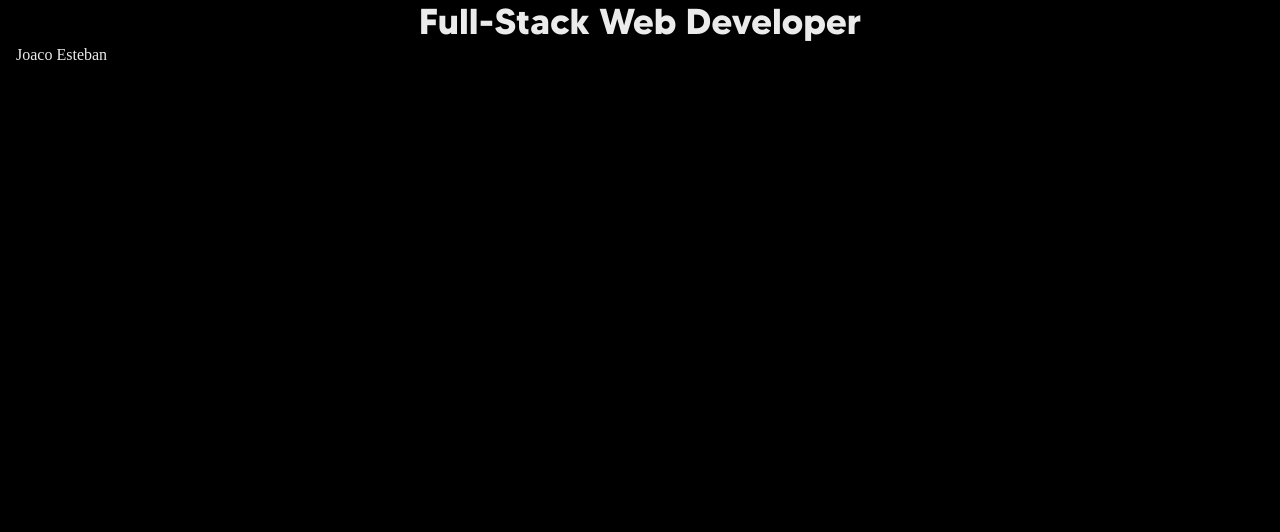
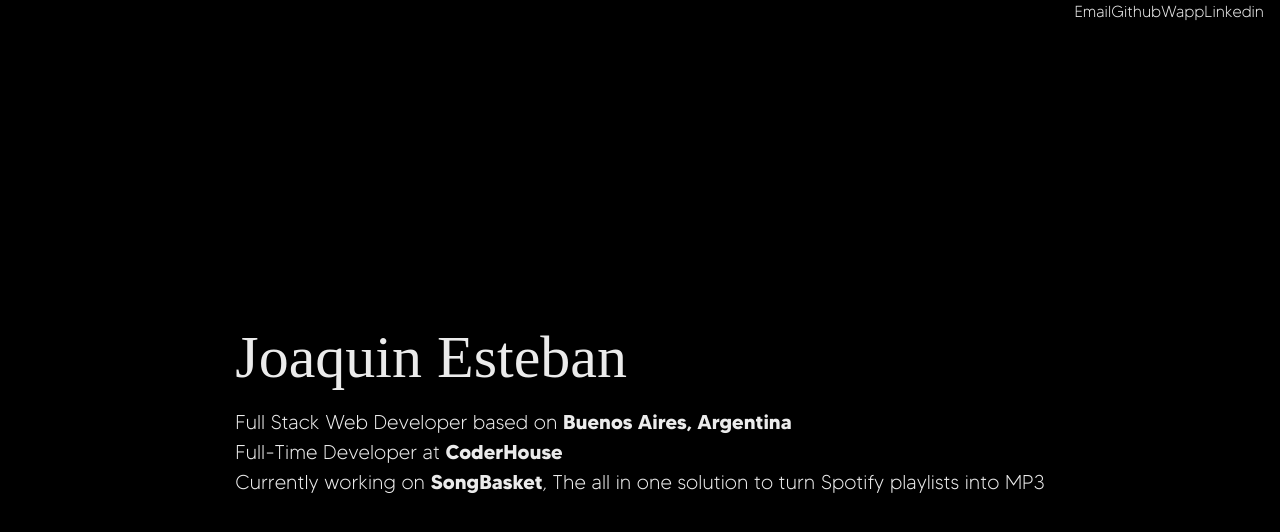
Before and after one commit to JoacoEsteban/joacoesteban-portfolio, a Next.js app: page / in a window 1280 px wide. Shown: the top 532 px of the page. Built offline with nearby package versions, Linux system fonts and the light colour scheme.

Commit message:
IMPROVE, structure, texts

```diff
--- /dev/null
+++ b/components/Background/Background.module.scss
@@ -0,0 +1,10 @@
+.background {
+  top: 0;
+  left: 0;
+  width: 100vw;
+  height: 100vh;
+  // background-color: red;
+
+  position: absolute;
+  pointer-events: none;
+}
--- /dev/null
+++ b/components/Background/Background.tsx
@@ -0,0 +1,10 @@
+import { Box, Heading, Text } from '@chakra-ui/react'
+import styles from './Background.module.scss'
+
+
+export default function Hero () {
+  return (
+    <div className={styles.background}>
+    </div>
+  )
+}
--- /dev/null
+++ b/components/Header.tsx
@@ -0,0 +1,23 @@
+import { Box, Flex, Heading, Text } from '@chakra-ui/react'
+// import { Button, Flex } from '@chakra-ui/react'
+
+export default function Hero () {
+  return (
+    <div>
+      <Flex justify={'end'}>
+        <Box>
+          Email
+        </Box>
+        <Box>
+          Github
+        </Box>
+        <Box>
+          Wapp
+        </Box>
+        <Box>
+          Linkedin
+        </Box>
+      </Flex>
+    </div>
+  )
+}
--- a/components/Hero.tsx
+++ b/components/Hero.tsx
@@ -1,15 +1,21 @@
-import { Container, Heading, Text } from '@chakra-ui/react'
-// import { Button, Flex } from '@chakra-ui/react'
+import { Box, Container, Heading, Text } from '@chakra-ui/react'
+
 export default function Hero () {
   return (
     <div>
-      <Container>
-        <Heading as={'h6'}>
-          <Text align={'center'}>
-            Full-Stack Web Developer
+      <Container margin="auto">
+        <Heading as={'h1'} size={'3xl'} fontWeight={'medium'} marginBottom={5}>
+          <Text>
+            Joaquin Esteban
           </Text>
         </Heading>
-        Joaco Esteban
+        <Box fontWeight={'regular'} fontSize={'xl'}>
+          <Text>
+            Full Stack Web Developer based on <b>Buenos Aires, Argentina</b> <br />
+            Full-Time Developer at <b>CoderHouse</b> <br />
+            Currently working on <b>SongBasket</b>, The all in one solution to turn Spotify playlists into MP3 <br />
+          </Text>
+        </Box>
       </Container>
     </div>
   )
--- a/pages/_app.tsx
+++ b/pages/_app.tsx
@@ -37,8 +37,8 @@ const components = {
 }
 
 const fonts = {
-  heading: 'made_tommy',
-  body: 'DM Sans',
+  body: 'made_tommy',
+  heading: 'DM Sans',
 }
 
 const theme = extendTheme({
--- a/pages/index.tsx
+++ b/pages/index.tsx
@@ -1,13 +1,23 @@
-import { Button, Flex } from '@chakra-ui/react'
+import { Box, Button, Container, Flex } from '@chakra-ui/react'
+import Header from '../components/Header'
 import Hero from '../components/Hero'
+import Background from '../components/Background/Background'
 
 export default function Home () {
   return (
-    <div>
-      <title>
-        Joaco Esteban - Full-Stack Web Developer
-      </title>
-      <Hero></Hero>
-    </div>
+    <Container>
+
+      <Flex flexDirection="column" height="100vh">
+        <title>
+          Joaco Esteban - Full-Stack Web Developer
+        </title>
+
+        <Background></Background>
+        <Header></Header>
+        <Box margin="auto">
+          <Hero></Hero>
+        </Box>
+      </Flex>
+    </Container>
   )
 }
--- a/styles/globals.scss
+++ b/styles/globals.scss
@@ -8,6 +8,12 @@ body {
     Ubuntu, Cantarell, Fira Sans, Droid Sans, Helvetica Neue, sans-serif;
 }
 
+html {
+
+  overflow-x: hidden;
+  min-height: 100vh;
+}
+
 a {
   color: inherit;
   text-decoration: none;
```
